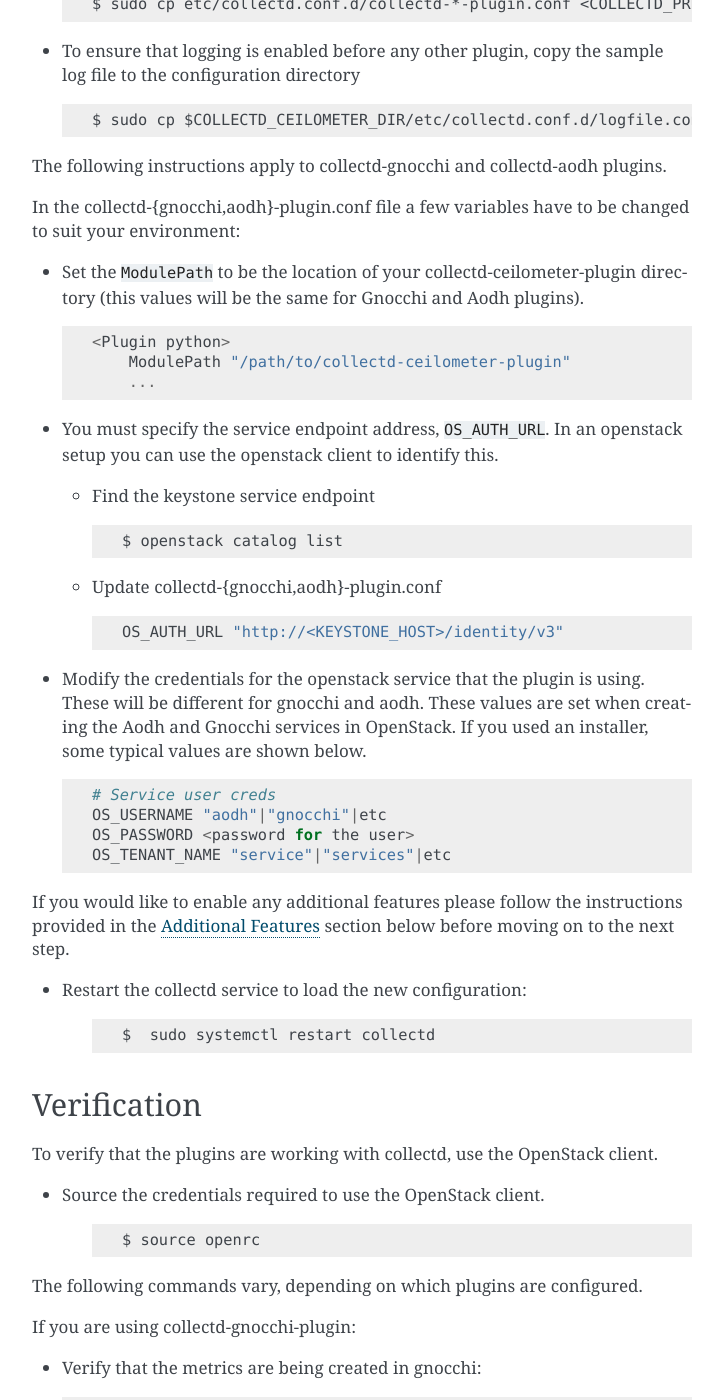
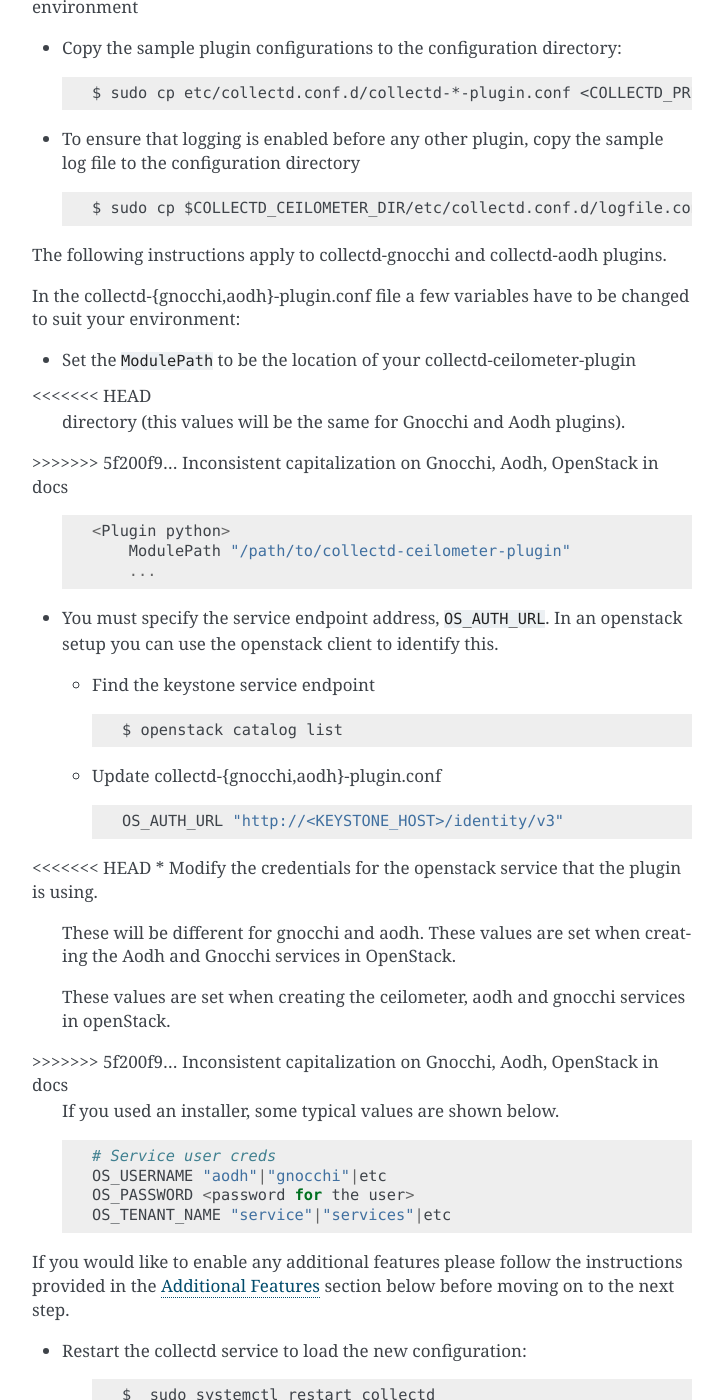
Before and after one commit to openstack-archive/collectd-openstack-plugins, a Sphinx documentation site: the page built from doc/source/GSG.rst, in a window 1280 px wide and 1400 px high, scrolled down 3647 px. Shown: the whole window, without its empty margins (388-1111 px from the left). Built offline with Sphinx 7.4.7, drawn with Linux system fonts in a browser that asks for light colours; some of the changed text lies outside the part shown.

Commit message:
Inconsistent capitalization on Gnocchi, Aodh, OpenStack in docs
Docs use inconsistent capitalisation of Gnocchi, Aodh, OpenStack, etc.
Ref: https://docs.openstack.org/contributor-guide/writing-style/openstack-components.html

Change-Id: Ia1ea04d4cf45e33f0257226e09e5a4da5275c4ad
Closes-Bug:#1708667

```diff
--- a/doc/source/GSG.rst
+++ b/doc/source/GSG.rst
@@ -26,16 +26,25 @@
 =============================
 
 This is a getting started guide that describes the manual setup of collectd
+<<<<<<< HEAD
 and the configuration of the plugins contained in this repository (Gnocchi, Aodh).
+=======
+and the configuration of the plugins contained in this repository
+(ceilometer, gnocchi, aodh).
+>>>>>>> 5f200f9... Inconsistent capitalization on Gnocchi, Aodh, OpenStack in docs
 
 Pre-requisites
 --------------
 
 - Access to the internet
 - A working OpenStack environment
+<<<<<<< HEAD
 - Keystone service enabled
 - Gnocchi and/or Aodh service(s) enabled
 
+=======
+- keystone and ceilometer services enabled
+>>>>>>> 5f200f9... Inconsistent capitalization on Gnocchi, Aodh, OpenStack in docs
 
 Collectd Installation
 ---------------------
@@ -191,10 +200,10 @@
 
 * Configure some collectd plugins
 
-Collectd openstack plugins
+Collectd OpenStack plugins
 --------------------------
 This section describes the steps to installing and configuring the collectd
-plugins for Ceiloemter, Gnocchi and Aodh.
+plugins for ceiloemter, gnocchi and aodh.
 
 * Clone the collectd-ceilometer-plugin code.
 
@@ -235,7 +244,12 @@
 have to be changed to suit your environment:
 
 * Set the ``ModulePath`` to be the location of your collectd-ceilometer-plugin
+<<<<<<< HEAD
   directory (this values will be the same for Gnocchi and Aodh plugins).
+=======
+  directory (this values will be the same for ceilometer, gnocchi and aodh
+  plugins).
+>>>>>>> 5f200f9... Inconsistent capitalization on Gnocchi, Aodh, OpenStack in docs
 
   ::
 
@@ -259,9 +273,15 @@
       OS_AUTH_URL "http://<KEYSTONE_HOST>/identity/v3"
 
 
+<<<<<<< HEAD
 * Modify the credentials for the openstack service that the plugin is using.
   These will be different for gnocchi and aodh.
   These values are set when creating the Aodh and Gnocchi services in OpenStack.
+=======
+* Modify the credentials for the OpenStack service that the plugin is using.
+  These will be different for ceilometer, gnocchi and aodh.
+  These values are set when creating the ceilometer, aodh and gnocchi services in openStack.
+>>>>>>> 5f200f9... Inconsistent capitalization on Gnocchi, Aodh, OpenStack in docs
   If you used an installer, some typical values are shown below.
 
   ::
@@ -295,6 +315,23 @@
 
 The following commands vary, depending on which plugins are configured.
 
+<<<<<<< HEAD
+=======
+If you are using collectd-ceilometer-plugin:
+
+* Verify that the stats are going through to ceilometer:
+
+    ::
+
+      $ ceilometer meter-list
+
+* List the samples for on of the meters:
+
+    ::
+
+      $ ceilometer sample-list --meter <meter_name>
+
+>>>>>>> 5f200f9... Inconsistent capitalization on Gnocchi, Aodh, OpenStack in docs
 If you are using collectd-gnocchi-plugin:
 
 * Verify that the metrics are being created in gnocchi:
```
Also changed, not shown: README.rst (+22 -3 lines), doc/source/alarms_guide.rst (+7 -1 lines), doc/source/devstackGSG.rst (+7 -1 lines), doc/source/heat_scaling_guide.rst (+9 -0 lines).
